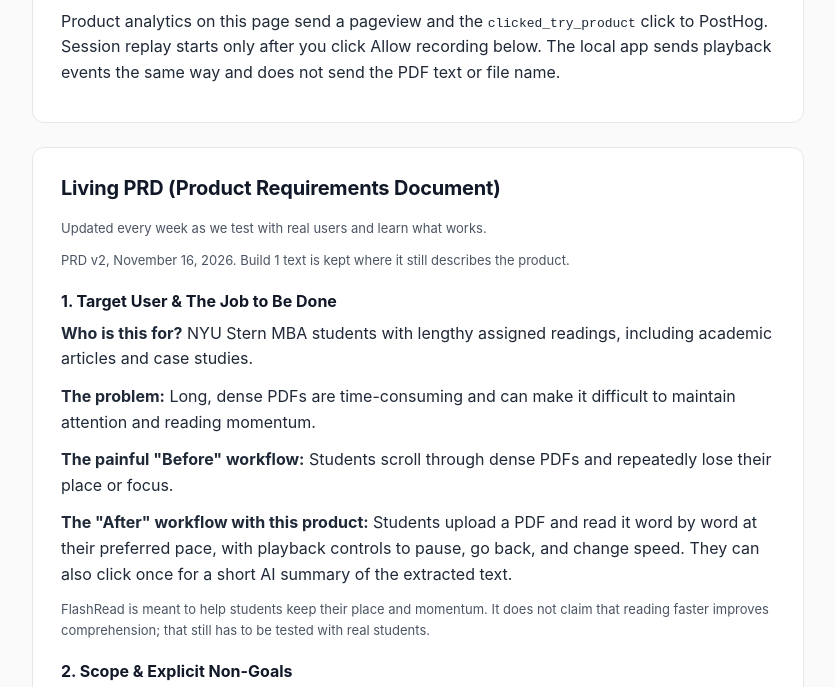
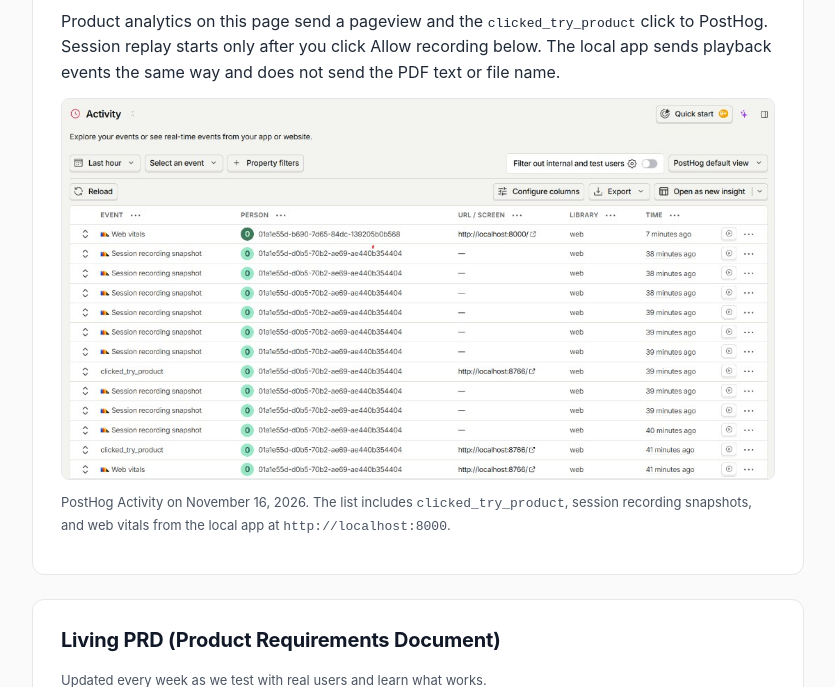
Before and after one commit to building-with-ai-f26/jf5547-flashread, a plain HTML site: page docs/index.html in a window 1280 px wide. Shown: the part 1253-1940 px from the top of the page, without its empty margins (222-1057 px from the left). Drawn offline with Linux system fonts and the light colour scheme.

Commit message:
﻿Add the PostHog Activity screenshot to the Product Page.
The dashboard image is the assignment evidence that clicked_try_product and session replay are reaching the project.

Co-authored-by: Cursor <cursoragent@cursor.com>

```diff
--- a/docs/index.html
+++ b/docs/index.html
@@ -217,6 +217,10 @@
       <p>
         Product analytics on this page send a pageview and the <code>clicked_try_product</code> click to PostHog. Session replay starts only after you click Allow recording below. The local app sends playback events the same way and does not send the PDF text or file name.
       </p>
+      <img class="screenshot" src="assets/posthog-events.png" alt="PostHog Activity list showing clicked_try_product, session recording snapshots, and web vitals from the local FlashRead app." />
+      <p class="meta">
+        PostHog Activity on November 16, 2026. The list includes <code>clicked_try_product</code>, session recording snapshots, and web vitals from the local app at <code>http://localhost:8000</code>.
+      </p>
     </section>
 
     <!-- LIVING PRD (Updated every week!) -->
@@ -259,7 +263,7 @@
         </div>
         <div class="stat-box">
           <div class="stat-label">User Evidence (Analytics from Build 2)</div>
-          <div class="stat-value">Events are instrumented. Dashboard totals are not filled in until checked in PostHog.</div>
+          <div class="stat-value">PostHog Activity shows clicked_try_product, session recordings, and local-app web vitals. See the screenshot above.</div>
         </div>
         <div class="stat-box">
           <div class="stat-label">Sponsor Call (Week 6)</div>
```
Also changed, not shown: docs/assets/posthog-events.png (added), 1 other file.
